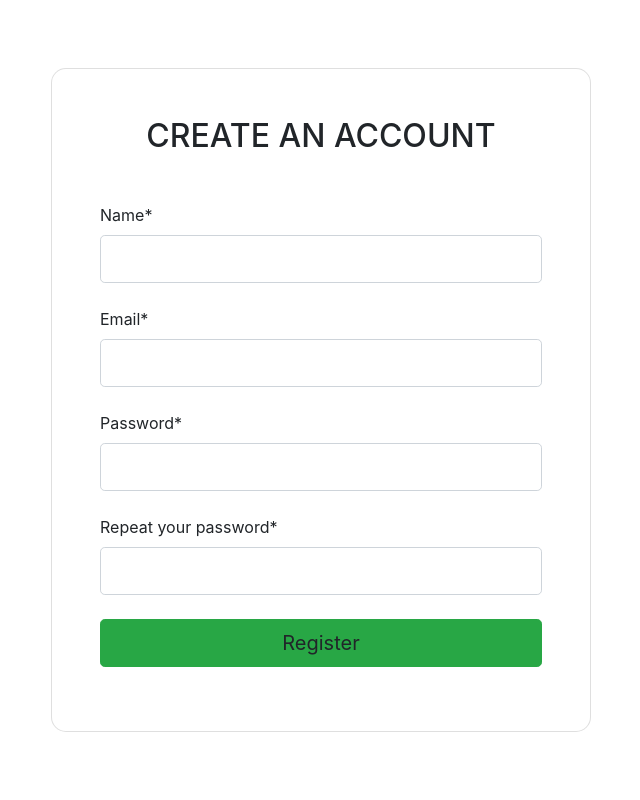
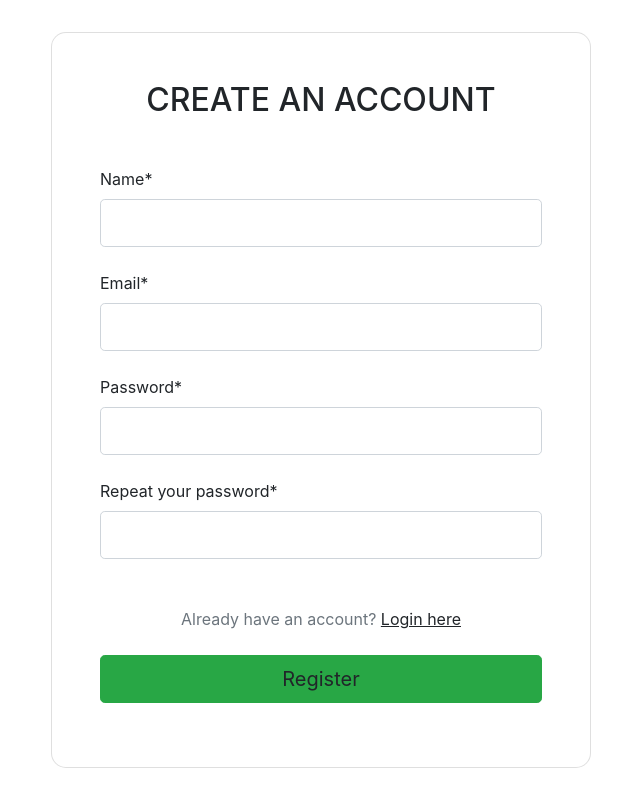
Before and after one commit to samratiam/Inventory-Management-System, a Flask app: page /signup/ in a window 1280 px wide. Shown: the whole page, without its empty margins (319-959 px from the left). Run offline with Flask 2, Linux system fonts and the light colour scheme; some libraries are stand-ins or nearby versions.

Commit message:
Fix signup and login button

```diff
--- a/templates/login.html
+++ b/templates/login.html
@@ -58,7 +58,9 @@ messages%}
 
 								<p class="text-center text-muted mt-5 mb-0">
 									Don't have an account?
-									<a href="#!" class="fw-bold text-body"><u>SignUp here</u></a>
+									<a href="{{url_for('signup')}}" class="fw-bold text-body"
+										><u>SignUp here</u></a
+									>
 								</p>
 							</form>
 						</div>
--- a/templates/signup.html
+++ b/templates/signup.html
@@ -63,8 +63,13 @@
 										name="password2"
 										required
 									/>
+									<p class="text-center text-muted mt-5 mb-0">
+										Already have an account?
+										<a href="{{url_for('login')}}" class="fw-bold text-body"
+											><u>Login here</u></a
+										>
+									</p>
 								</div>
-
 								<div class="d-flex justify-content-center">
 									<button
 										type="submit"
```
